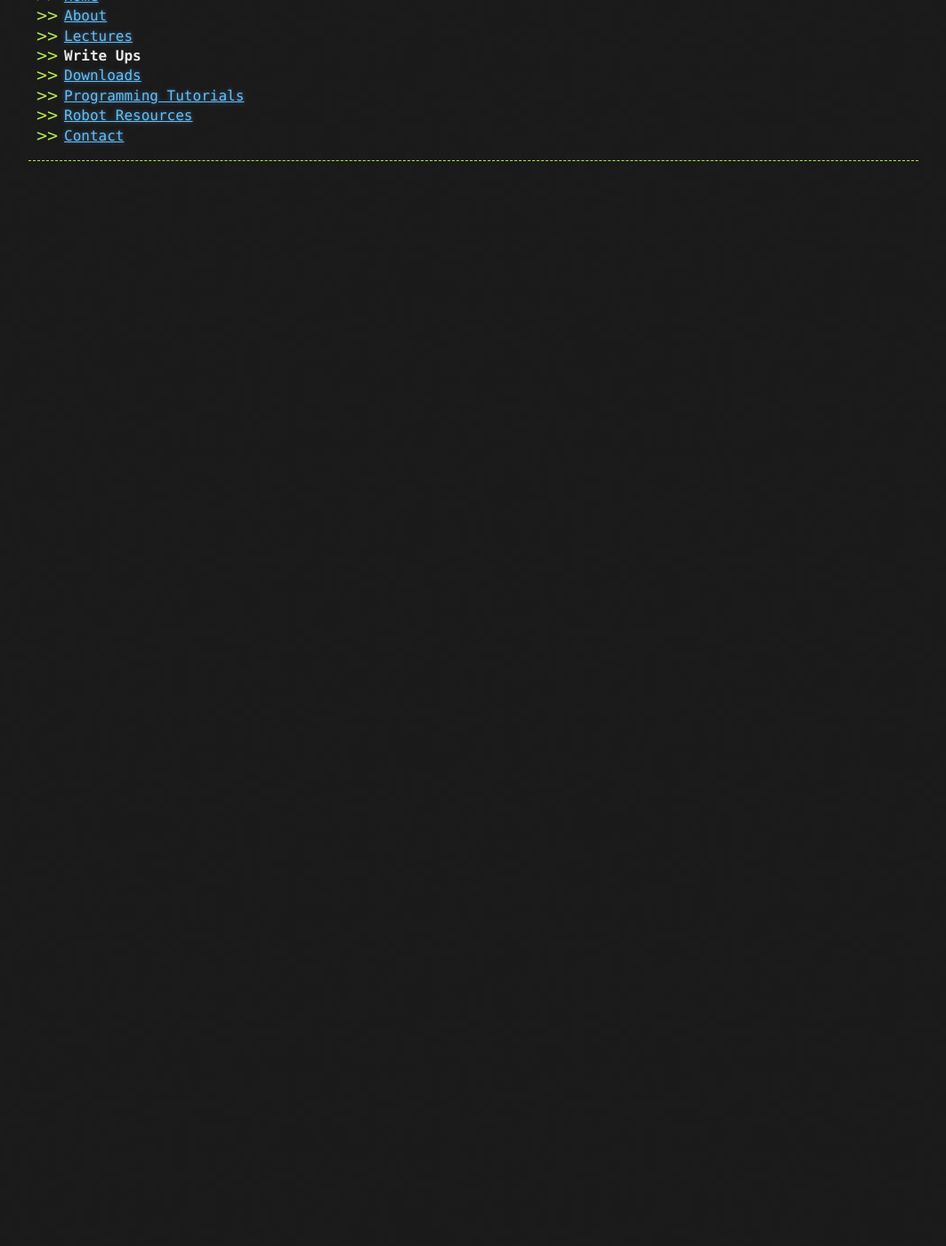
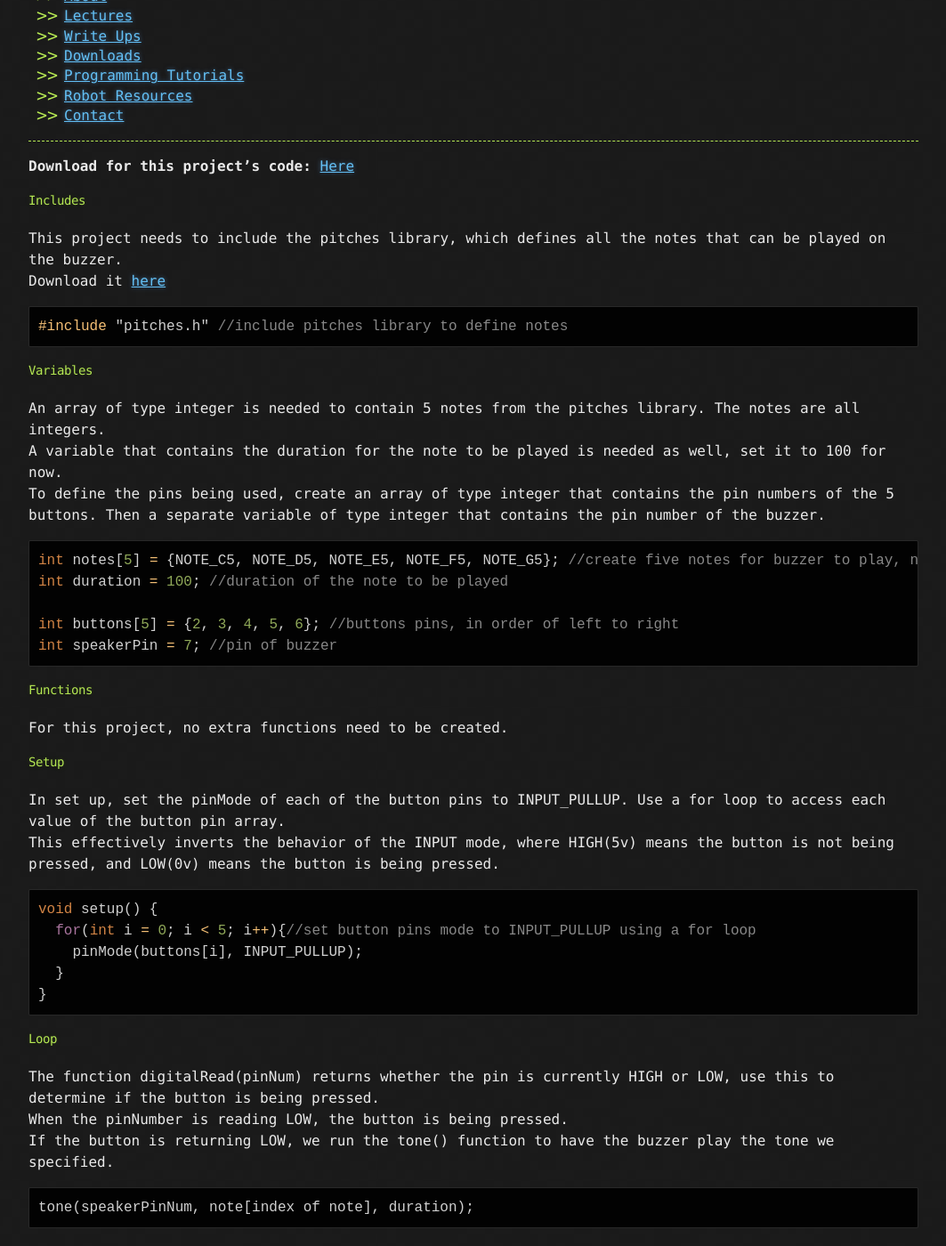
Before and after one commit to brandons209/workshop, a Jekyll site: the page built from pages/write_ups/Week_3.md, in a window 1280 px wide and 1400 px high, scrolled down 270 px. Shown: the whole window at 89% size, without its empty margins (108-1171 px from the left). Built offline with Jekyll 4.4.1, drawn with Linux system fonts in a browser that asks for light colours; before the commit the page ends 900 px from its top, so only the background shows below that; some of the changed text lies outside the part shown.

Commit message:
added week 3 write up

````diff
--- a/pages/write_ups/Week_3.md
+++ b/pages/write_ups/Week_3.md
@@ -1,14 +1,79 @@
 ---
 layout: default
 ---
-* [Back](../Write_Ups.md)
 * [Home](../../index.md)
 * [About](../About.md)
 * [Lectures](../Lectures.md)
-* **Write Ups**
+* [Write Ups](../Write_Ups.md)
 * [Downloads](../Downloads.md)
 * [Programming Tutorials](../Programming_Tutorials.md)
 * [Robot Resources](../Robot_Resources.md)
 * [Contact](../Contact.md)
 
 * * *
+
+**Download for this project's code:** [Here](https://goo.gl/JVeKwG)
+
+#### Includes
+This project needs to include the pitches library, which defines all the notes that can be played on the buzzer.
+Download it [here](https://goo.gl/P8tdAc)
+```c++
+#include "pitches.h" //include pitches library to define notes
+```
+#### Variables
+An array of type integer is needed to contain 5 notes from the pitches library. The notes are all integers.
+A variable that contains the duration for the note to be played is needed as well, set it to 100 for now.
+To define the pins being used, create an array of type integer that contains the pin numbers of the 5 buttons. Then a separate variable of type integer that contains the pin number of the buzzer.
+```c++
+int notes[5] = {NOTE_C5, NOTE_D5, NOTE_E5, NOTE_F5, NOTE_G5}; //create five notes for buzzer to play, notes are of type int
+int duration = 100; //duration of the note to be played
+
+int buttons[5] = {2, 3, 4, 5, 6}; //buttons pins, in order of left to right
+int speakerPin = 7; //pin of buzzer
+```
+#### Functions
+For this project, no extra functions need to be created.
+#### Setup
+In set up, set the pinMode of each of the button pins to INPUT_PULLUP. Use a for loop to access each value of the button pin array.
+This effectively inverts the behavior of the INPUT mode, where HIGH(5v) means the button is not being pressed, and LOW(0v) means the button is being pressed.
+```c++
+void setup() {
+  for(int i = 0; i < 5; i++){//set button pins mode to INPUT_PULLUP using a for loop
+    pinMode(buttons[i], INPUT_PULLUP);
+  }
+}
+```
+#### Loop
+The function digitalRead(pinNum) returns whether the pin is currently HIGH or LOW, use this to determine if the button is being pressed.
+When the pinNumber is reading LOW, the button is being pressed.
+If the button is returning LOW, we run the tone() function to have the buzzer play the tone we specified.
+```c++
+tone(speakerPinNum, note[index of note], duration);
+```
+Now, an if else if statement chain can be used to check each button for being pressed.
+```c++
+void loop() {
+
+  if(digitalRead(buttons[0]) == LOW){//if the pin reads LOW (0v), then play the tone
+
+    tone(speakerPin, notes[0], duration);//plays first note with duration defined above.
+
+  }else if(digitalRead(buttons[1]) == LOW){//next ones are the same as above except with next button and note.
+
+    tone(speakerPin, notes[1], duration);
+
+  }else if(digitalRead(buttons[2]) == LOW){
+
+    tone(speakerPin, notes[2], duration);
+
+  }else if(digitalRead(buttons[3]) == LOW){
+
+    tone(speakerPin, notes[3], duration);
+
+  }else if(digitalRead(buttons[4]) == LOW){
+
+    tone(speakerPin, notes[4], duration);
+
+  }
+}
+```
````
